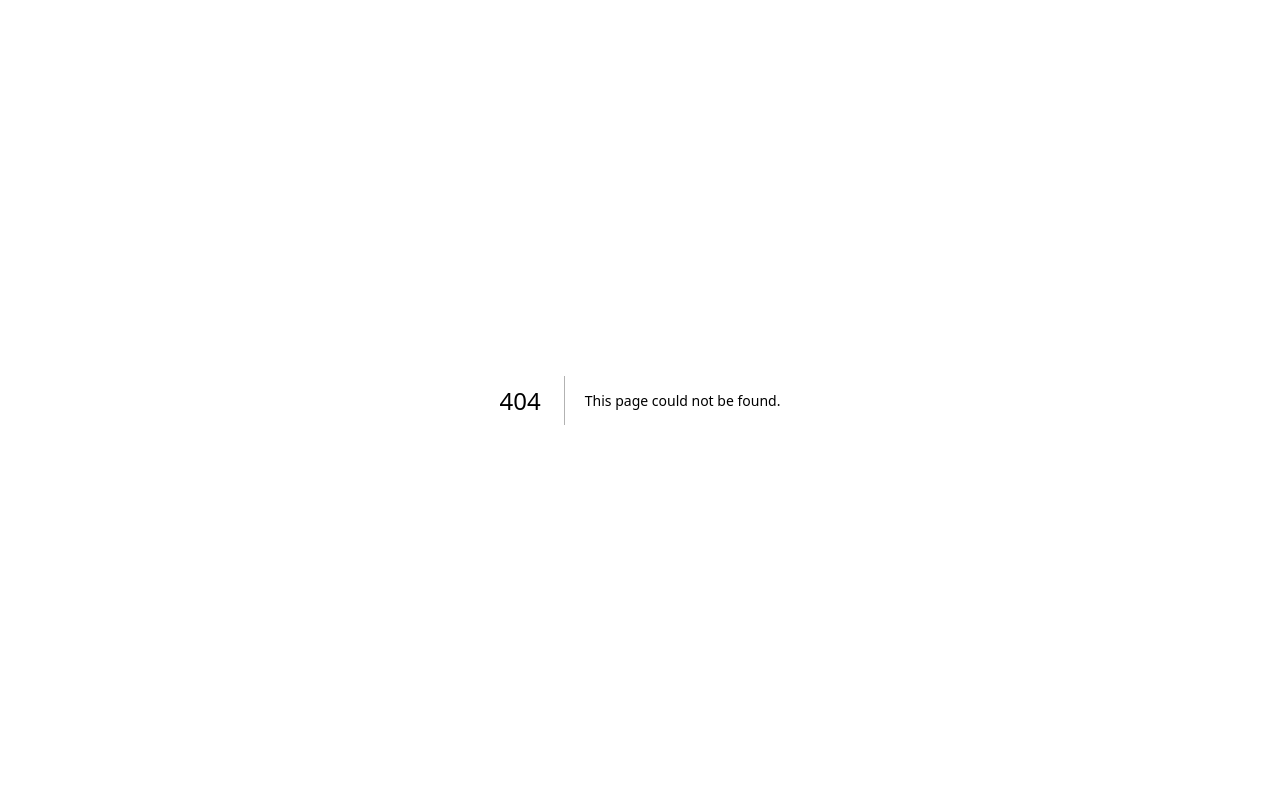
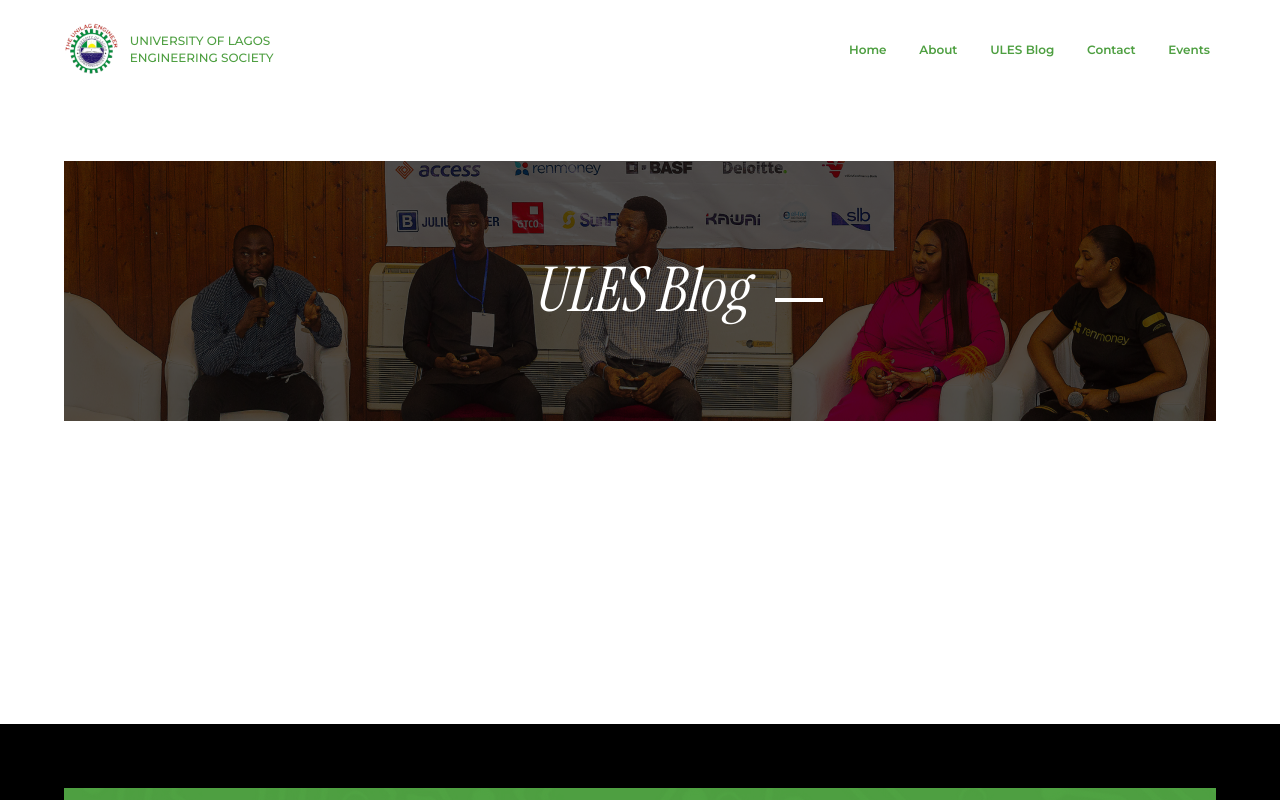
Before and after one commit to University-of-Lagos-Engineering-Society/website-fe, a Next.js app: page /blog in a window 1280 px wide. Before the commit this address had no page. Built offline with nearby package versions, Linux system fonts and the light colour scheme.

Commit message:
pushed all changes on my end

```diff
--- /dev/null
+++ b/src/app/blog/page.module.css
@@ -0,0 +1,8 @@
+.headerContainer {
+    width: 100%;
+    padding: 63px 64px 64px;
+}
+.blogMain {
+    width: 100%;
+    padding: 0 64px 175px;
+}
--- /dev/null
+++ b/src/app/blog/page.tsx
@@ -0,0 +1,22 @@
+import Header from "../components/Header";
+import BlogHeader from "../components/blog/blogHeader";
+import Footer from "../components/footer";
+import Newsletter from "../components/newsletter";
+import blogStyle from "./page.module.css";
+
+export default function Blog() {
+    return (
+        <>
+            <Header>
+                <div className={blogStyle.headerContainer}>
+                    <BlogHeader />
+                </div>
+            </Header>
+            <main className={blogStyle.blogMain}></main>
+            <aside>
+                <Newsletter />
+            </aside>
+            <Footer />
+        </>
+    );
+}
```
Also changed, not shown: src/app/blog/components/searchBar.tsx (added), src/app/blog/components/styles/searchBar.module.css (added).
